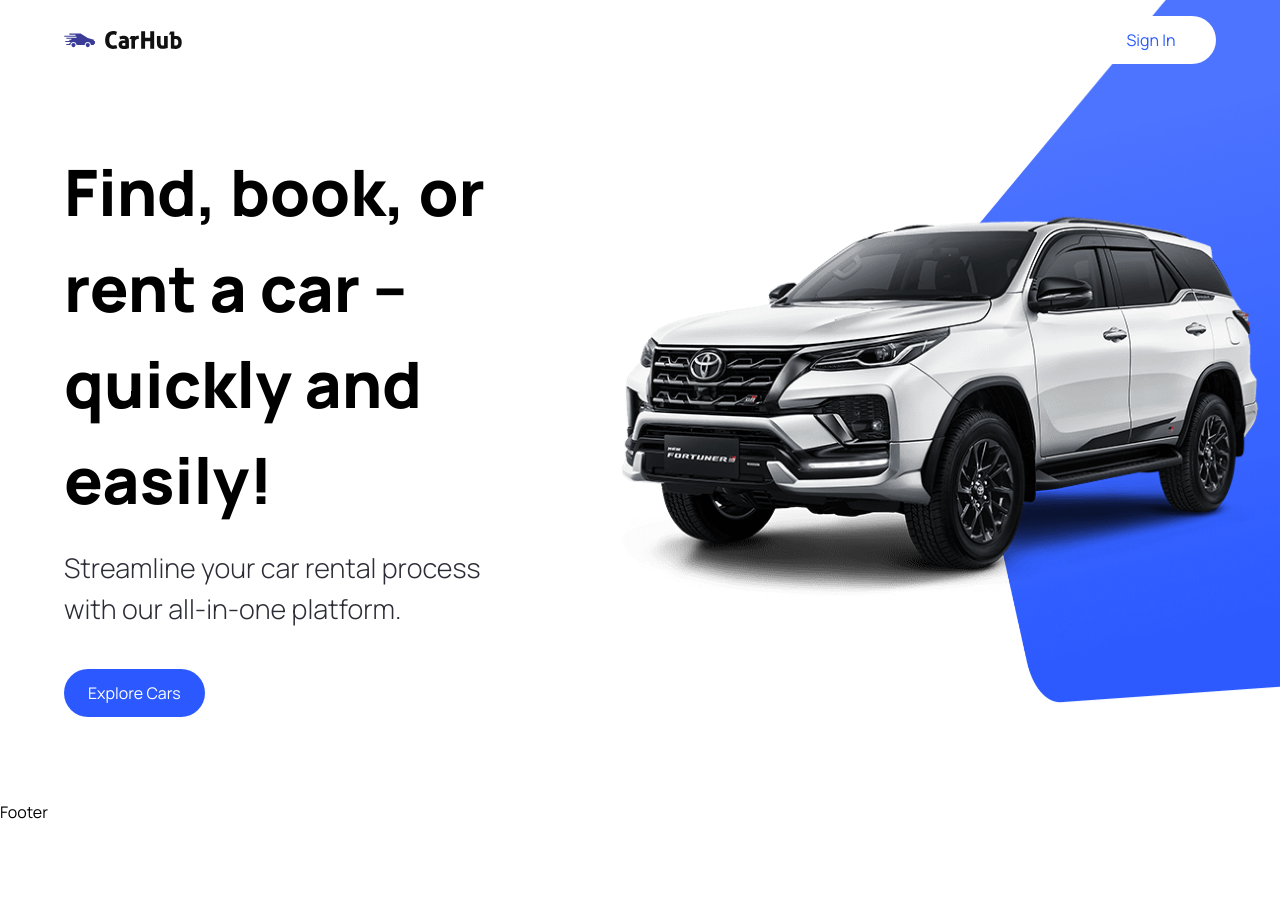
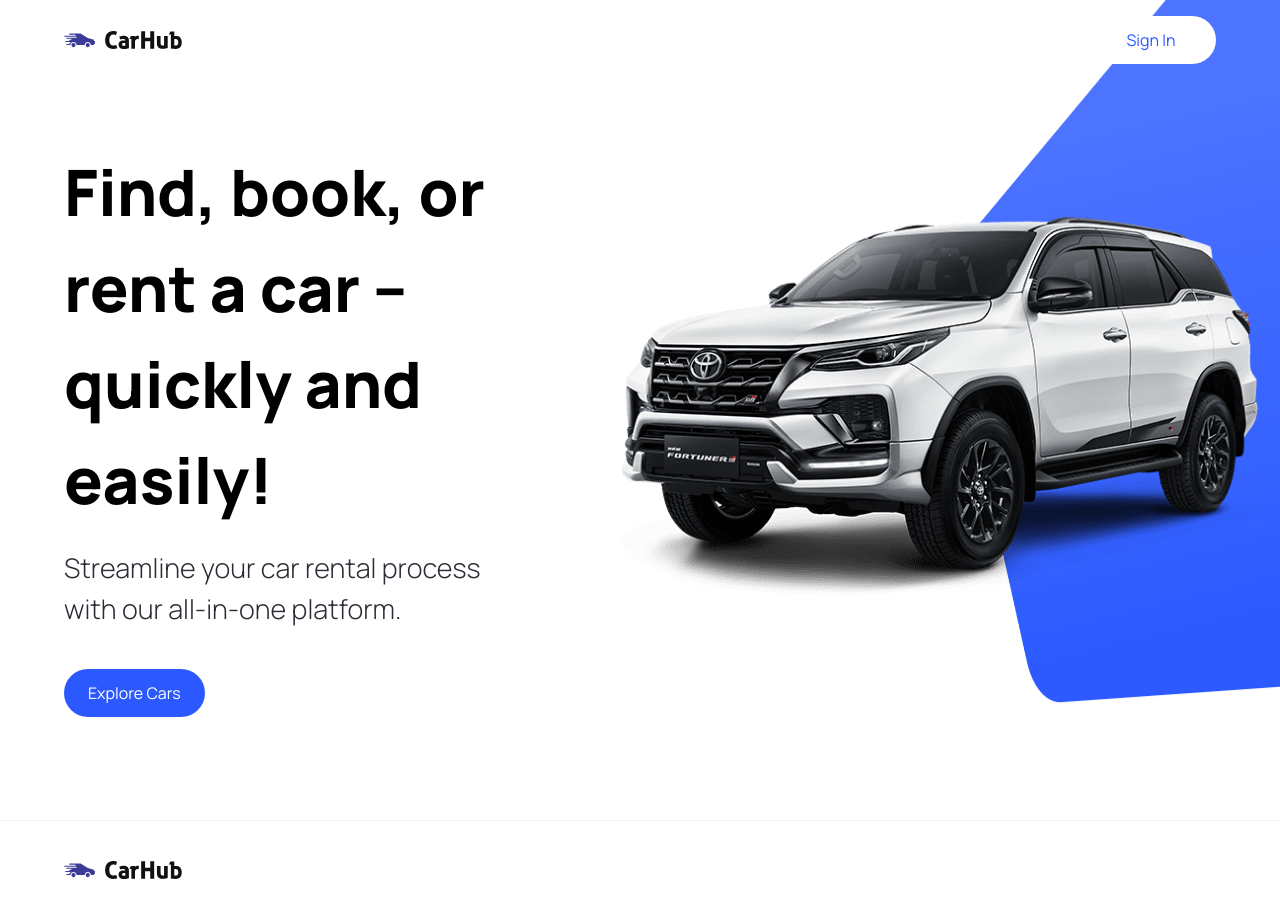
Before and after one commit to 888Greys/carshowcasehub, a Next.js app: page / in a window 1280 px wide. Before the commit the page ends 824 px from the top, so only its background shows below. Built offline with nearby package versions, Linux system fonts and the light colour scheme.

Commit message:
Added a logo to footer component

```diff
--- a/components/Footer.tsx
+++ b/components/Footer.tsx
@@ -1,8 +1,16 @@
-import React from "react";
+import Image from "next/image";
+import Link from "next/link";
 
 const Footer = () => {
     return (
-        <div>Footer</div>
+        <footer className="flex flex-col text-black-100 mt-5 border-t border-gray-100">
+            <div className="flex max-md:flex-col flex-wrap justify-between gap-5 sm:px-16 px-6 py-10">
+                <div className="flex flex-col justify-start items-start gap-6">
+                    <Image src="/logo.svg" alt="logo" width={118} height={18} className="object-contain"/>
+                </div>
+            </div>
+
+        </footer>
     )
 }
 
```
